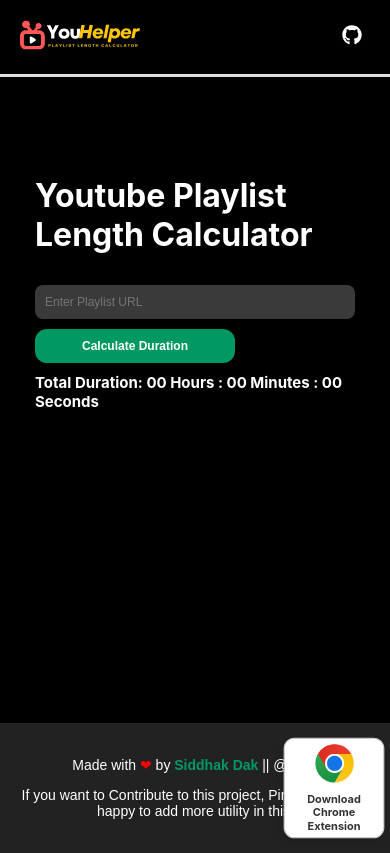
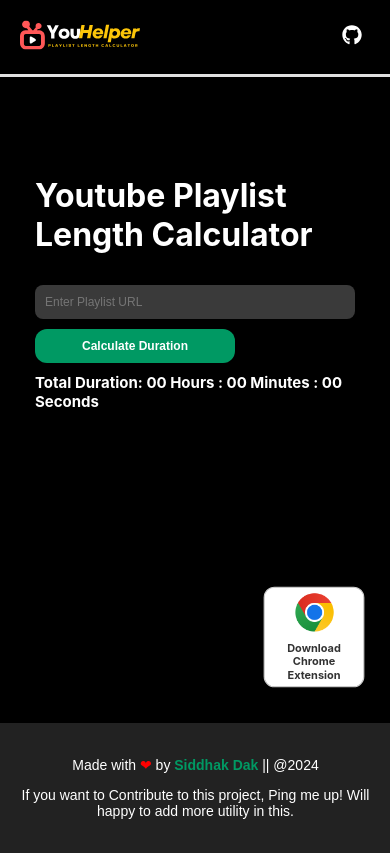
Before and after one commit to siddhakdak/YouHelper, a React (Create React App) app: page / in a window 390 px wide. Built offline with nearby package versions, Linux system fonts and the light colour scheme.

Commit message:
minor css

```diff
--- a/src/components/Extension.css
+++ b/src/components/Extension.css
@@ -51,8 +51,8 @@
 
   @media (max-width: 768px) {
     .outer {
-      bottom: 10px;
-      right: 10px;
+      bottom: 161px;
+      right: 50px;
       padding: 8px;
     }
 
@@ -70,8 +70,8 @@
   @media (max-width: 480px) {
     .outer {
       position: fixed;
-      bottom: 10px;
-      right: 10px;
+      bottom: 161px;
+      right: 30px;
       padding: 5px;
       flex-direction: column; /* Stack elements vertically */
       align-items: center;
```
